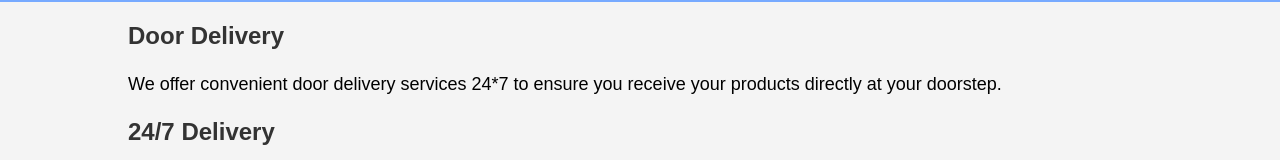
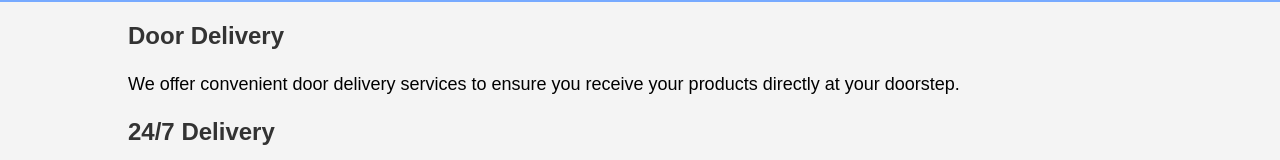
Before and after one commit to divya-vani-1266/DCC-training, a plain HTML site: page services.html in a window 1280 px wide. Shown: the part 145-305 px from the top of the page. Drawn offline with Linux system fonts and the light colour scheme.

Commit message:
edit in services 91

```diff
--- a/services.html
+++ b/services.html
@@ -88,7 +88,7 @@
     <div class="container">
         <section class="services">
             <h2>Door Delivery</h2>
-            <p>We offer convenient door delivery services 24*7 to ensure you receive your products directly at your doorstep.</p>
+            <p>We offer convenient door delivery services to ensure you receive your products directly at your doorstep.</p>
             <h2>24/7 Delivery</h2>
             <p>Our 24/7 delivery service ensures that you can get your products anytime, day or night.</p>
         </section>
```
